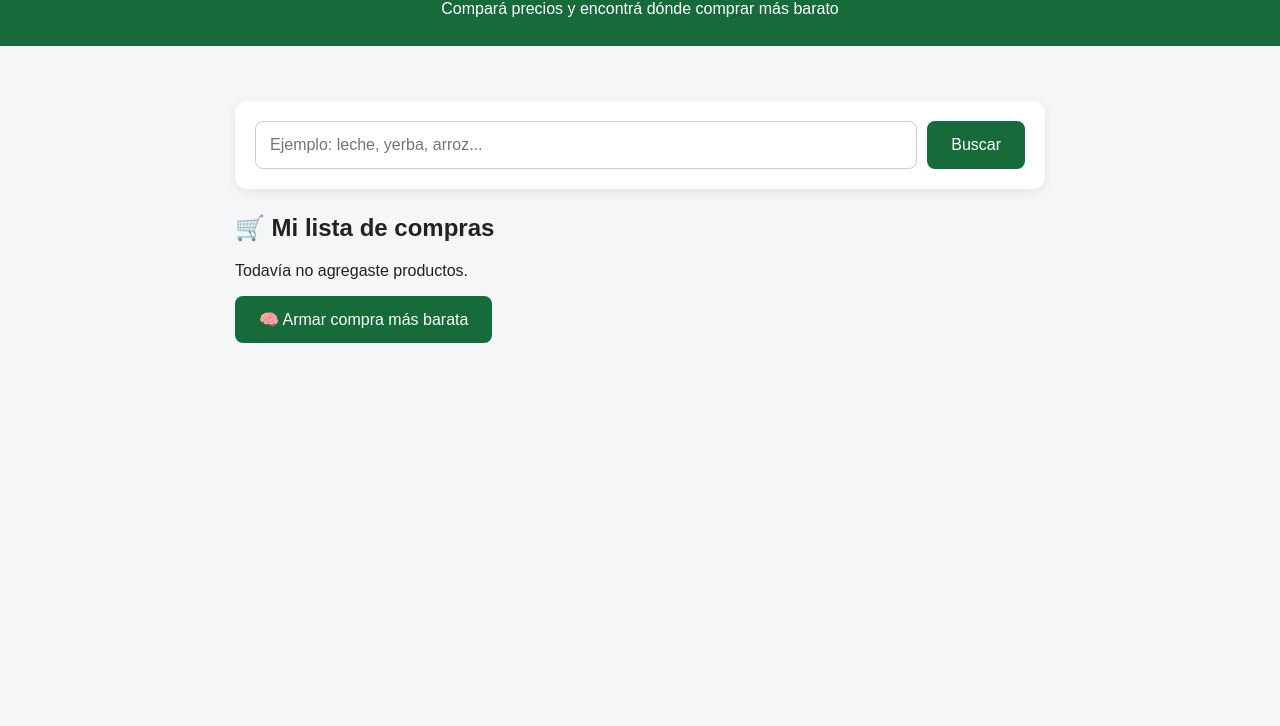
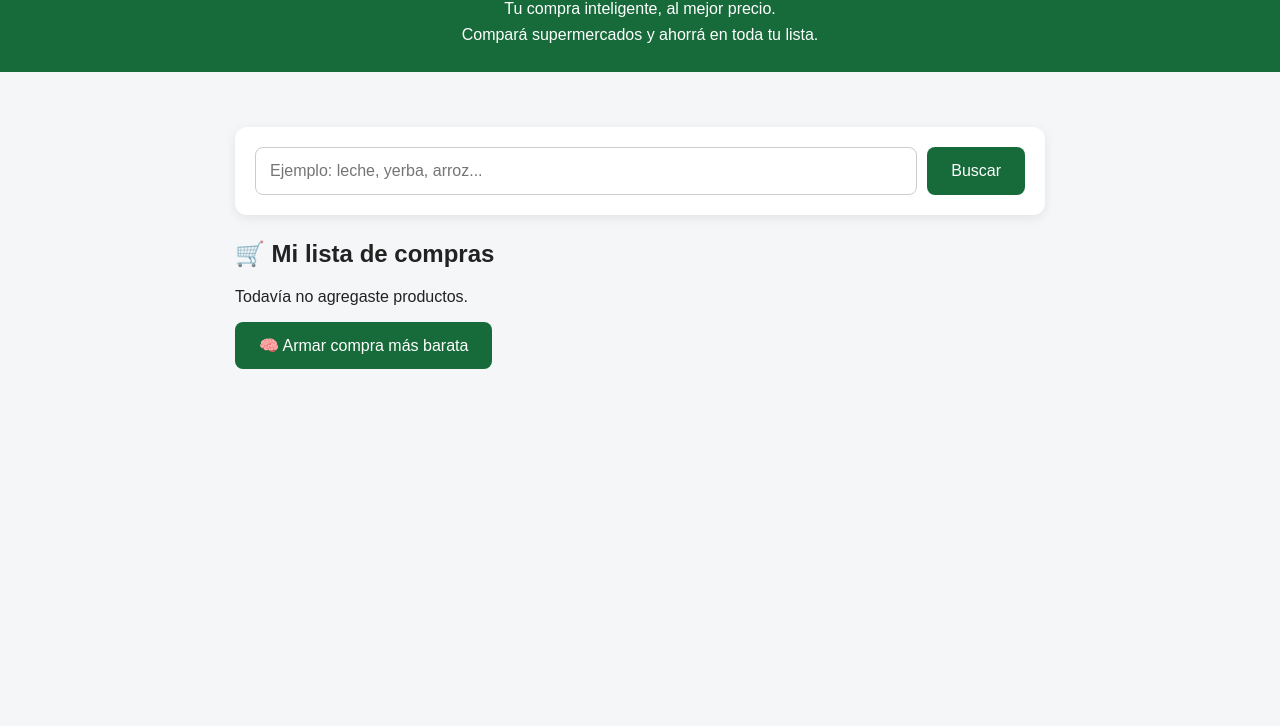
Before and after one commit to jivisuara-coder/superprecios-claros, a website: page public/index.html in a window 1280 px wide. Shown: the part 74-800 px from the top of the page. Drawn offline with Linux system fonts and the light colour scheme.

Commit message:
Update index.html

```diff
--- a/public/index.html
+++ b/public/index.html
@@ -110,7 +110,8 @@
 
 <header>
   <h1>🛒 Superprecios Claros</h1>
-  <p>Compará precios y encontrá dónde comprar más barato</p>
+  <p>Tu compra inteligente, al mejor precio.</p>
+  <p>Compará supermercados y ahorrá en toda tu lista.</p>
 </header>
 
 <main>
```
